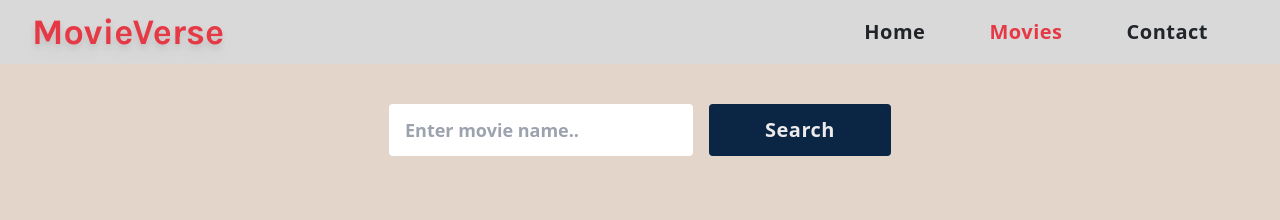
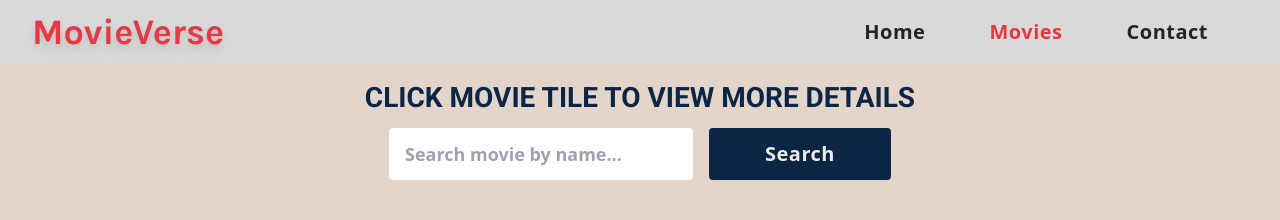
Before and after one commit to Ephy-kimotho/movie-verse, a React (Vite) app: page /movies in a window 1280 px wide. Shown: the top 220 px of the page. Built offline with nearby package versions, Linux system fonts and the light colour scheme; no server answers.

Commit message:
chore: Added an instruction to view movie details on movie tile click

```diff
--- a/package.json
+++ b/package.json
@@ -12,8 +12,6 @@
   },
   "dependencies": {
     "@tanstack/react-query": "^5.56.2",
-    "@tanstack/react-query-devtools": "^5.59.0",
-    "axios": "^1.7.7",
     "formik": "^2.4.6",
     "react": "^18.3.1",
     "react-dom": "^18.3.1",
--- a/src/App.jsx
+++ b/src/App.jsx
@@ -1,6 +1,5 @@
 import { RouterProvider, createBrowserRouter } from "react-router-dom";
 import { QueryClient, QueryClientProvider } from "@tanstack/react-query";
-import { ReactQueryDevtools } from "@tanstack/react-query-devtools";
 import Layout from "./layout/Layout";
 import HomePage from "./pages/HomePage";
 import MoviesPage from "./pages/MoviesPage";
@@ -43,7 +42,6 @@ function App() {
   return (
     <QueryClientProvider client={client}>
       <RouterProvider router={router} />
-      <ReactQueryDevtools />
     </QueryClientProvider>
   );
 }
--- a/src/components/Movies.jsx
+++ b/src/components/Movies.jsx
@@ -46,8 +46,11 @@ function Movies() {
 
   return (
     <section className="min-h-screen">
+      <h2 className="text-darkBlue text-lg sm:text-28 font-roboto uppercase font-bold text-center mt-5">
+        Click movie tile to view more details
+      </h2>
       <form
-        className="flex flex-col sm:flex-row mt-10 justify-center gap-4 w-4/5 mx-auto"
+        className="flex flex-col sm:flex-row mt-4 justify-center gap-4 w-4/5 mx-auto"
         autoComplete="off"
       >
         <input
@@ -55,7 +58,7 @@ function Movies() {
           name="searchterm"
           value={searchTerm}
           onChange={(e) => setSearchTerm(e.target.value)}
-          placeholder="Enter movie name.."
+          placeholder="Search movie by name..."
           className="text-night text-lg py-3 pl-2 sm:py-3 sm:px-4 outline-none focus:shadow-md rounded font-semibold"
         />
         <Button
@@ -72,13 +75,13 @@ function Movies() {
       )}
 
       {isError && (
-        <h2 className="text-tomato text-base sm:text-md uppercase font-bold text-center mt-8">
+        <h2 className="text-tomato text-base sm:text-lg uppercase font-bold text-center mt-8">
           Failed to fetch movie, try again later!
         </h2>
       )}
 
       {data?.Error && (
-        <h2 className="text-tomato text-base sm:text-md uppercase font-bold text-center mt-8">
+        <h2 className="text-tomato text-base sm:text-ld uppercase font-bold text-center mt-8">
           Movie Not found !
         </h2>
       )}
--- a/src/stores/useMovieStore.js
+++ b/src/stores/useMovieStore.js
@@ -4,7 +4,7 @@ import { persist } from "zustand/middleware";
 const useMovieStore = create(
   persist(
     (set) => ({
-      searchQuery: "",
+      searchQuery: "avengers",
       setSearchQuery: (query) => set({ searchQuery: query }),
     }),
     { name: "movies" }
--- a/tailwind.config.js
+++ b/tailwind.config.js
@@ -26,10 +26,13 @@ export default {
       backgroundPosition: {
         "m-center": "65%",
       },
-      spacing:{
-        330:"330px",
-        550:"550px"
-      }
+      spacing: {
+        330: "330px",
+        550: "550px",
+      },
+      fontSize: {
+        28: "28px",
+      },
     },
   },
   plugins: [],
```
Also changed, not shown: 1 other file (tests, documents, lock files or other folders).
